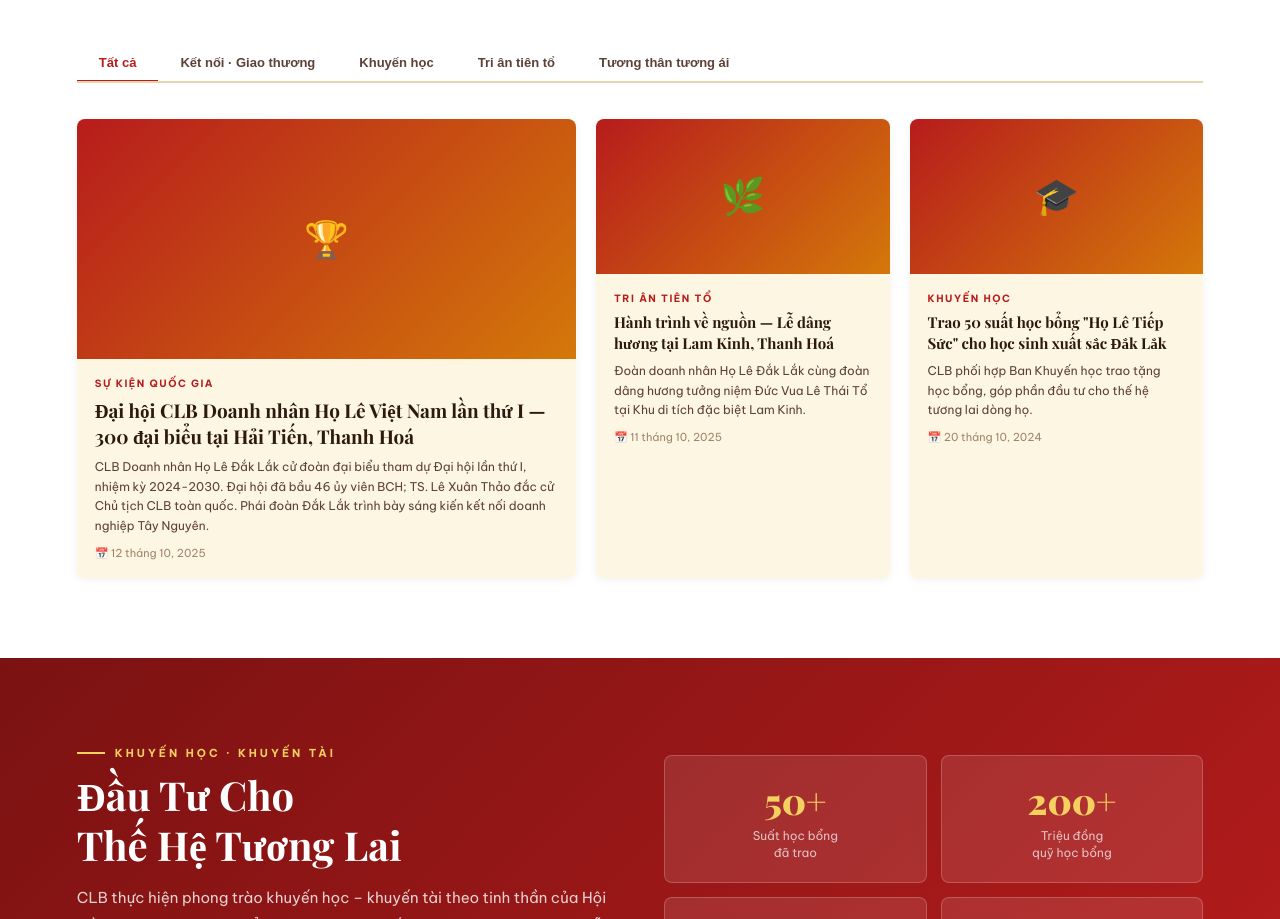
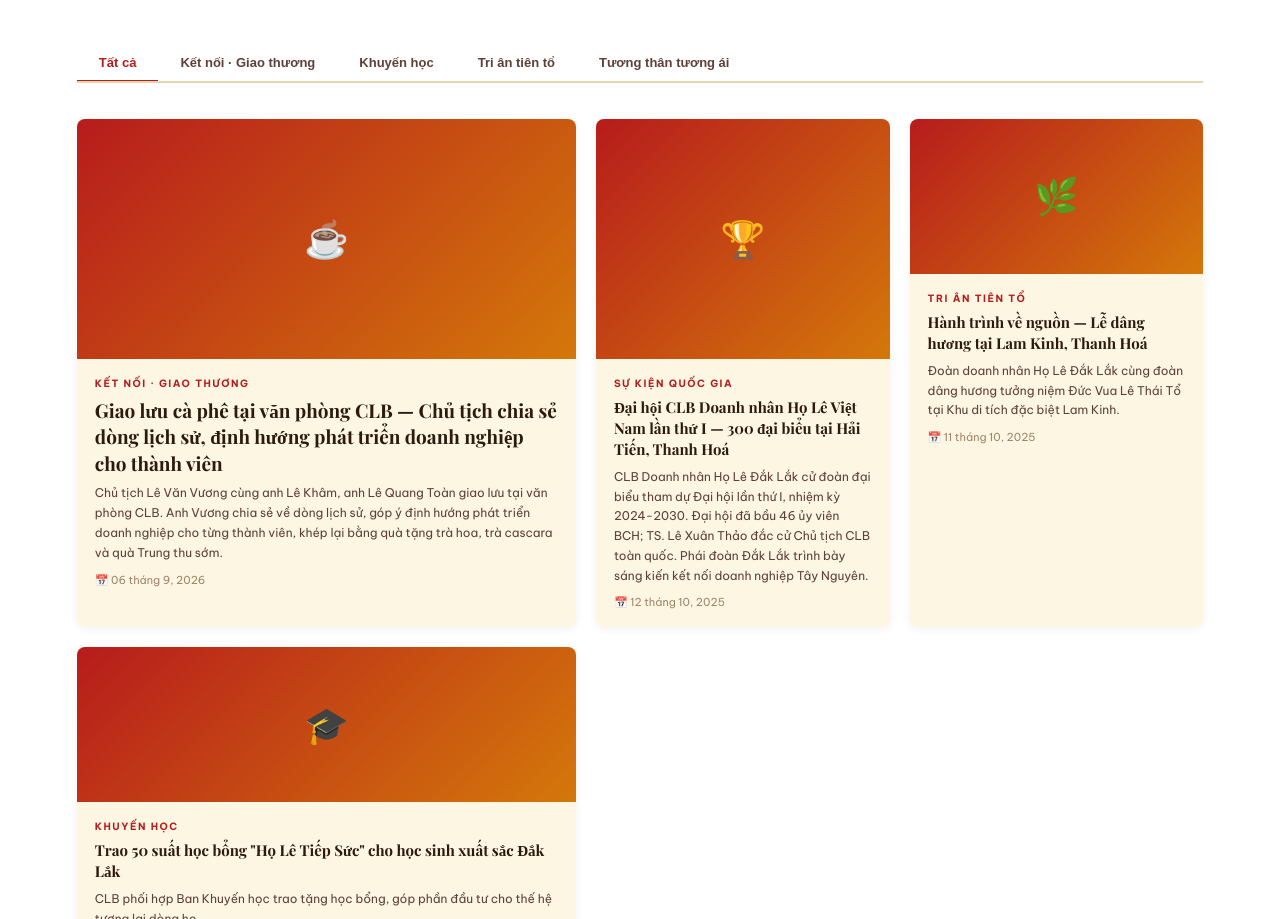
Before and after one commit to toan1902/clb-hole-daklak, a plain HTML site: page index.html in a window 1280 px wide. Shown: the part 3302-4221 px from the top of the page. Drawn offline with nearby package versions, Linux system fonts and the light colour scheme.

Commit message:
Them tin giao luu ca phe CLB

```diff
--- a/index.html
+++ b/index.html
@@ -880,7 +880,7 @@
     <button class="tab-btn">Tương thân tương ái</button>
   </div>
 
-  <div class="news-grid">
+  <div class="news-grid"><div class="news-card"><div class="news-img-placeholder" style="height:240px;">☕</div><div class="news-body"><div class="news-tag">Kết nối · Giao thương</div><h3>Giao lưu cà phê tại văn phòng CLB — Chủ tịch chia sẻ dòng lịch sử, định hướng phát triển doanh nghiệp cho thành viên</h3><p>Chủ tịch Lê Văn Vương cùng anh Lê Khâm, anh Lê Quang Toàn giao lưu tại văn phòng CLB. Anh Vương chia sẻ về dòng lịch sử, góp ý định hướng phát triển doanh nghiệp cho từng thành viên, khép lại bằng quà tặng trà hoa, trà cascara và quà Trung thu sớm.</p><div class="news-date">📅 06 tháng 9, 2026</div></div></div>
     <div class="news-card">
       <div class="news-img-placeholder" style="height:240px;">🏆</div>
       <div class="news-body">
```
